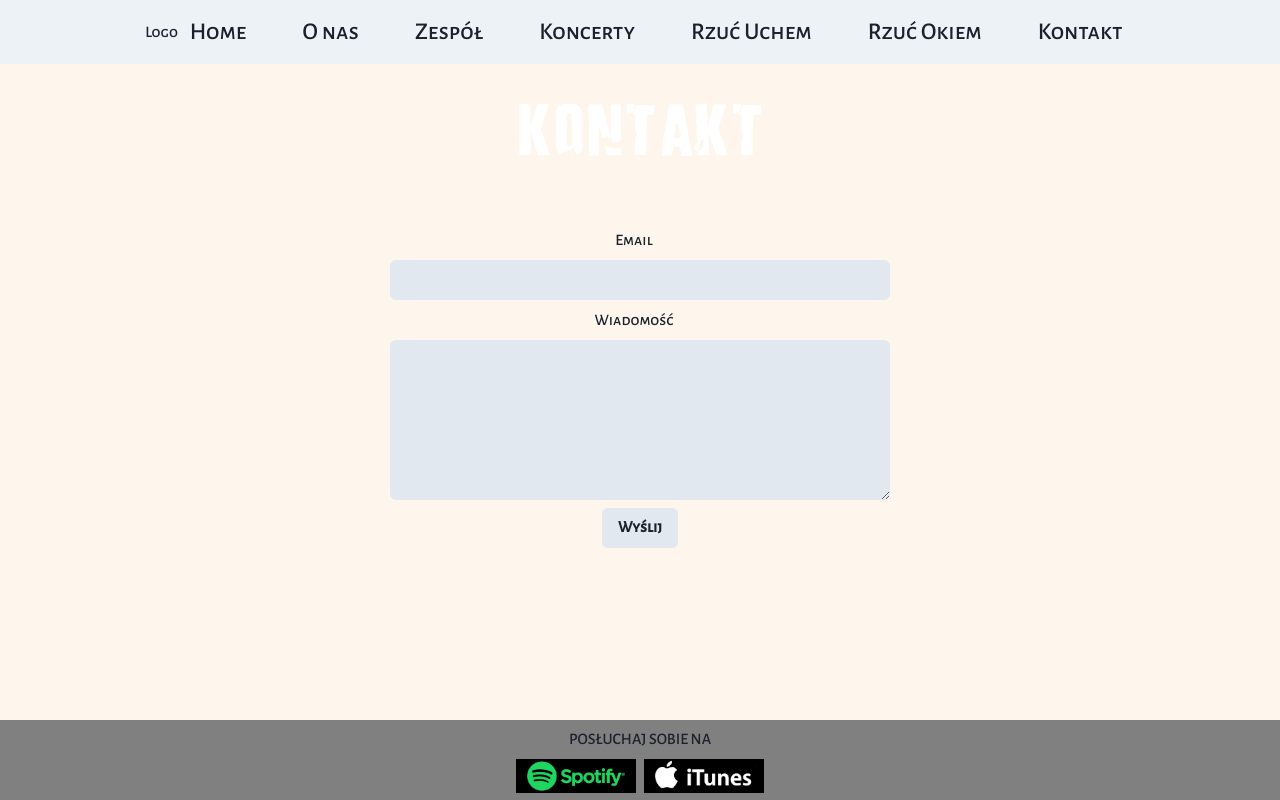
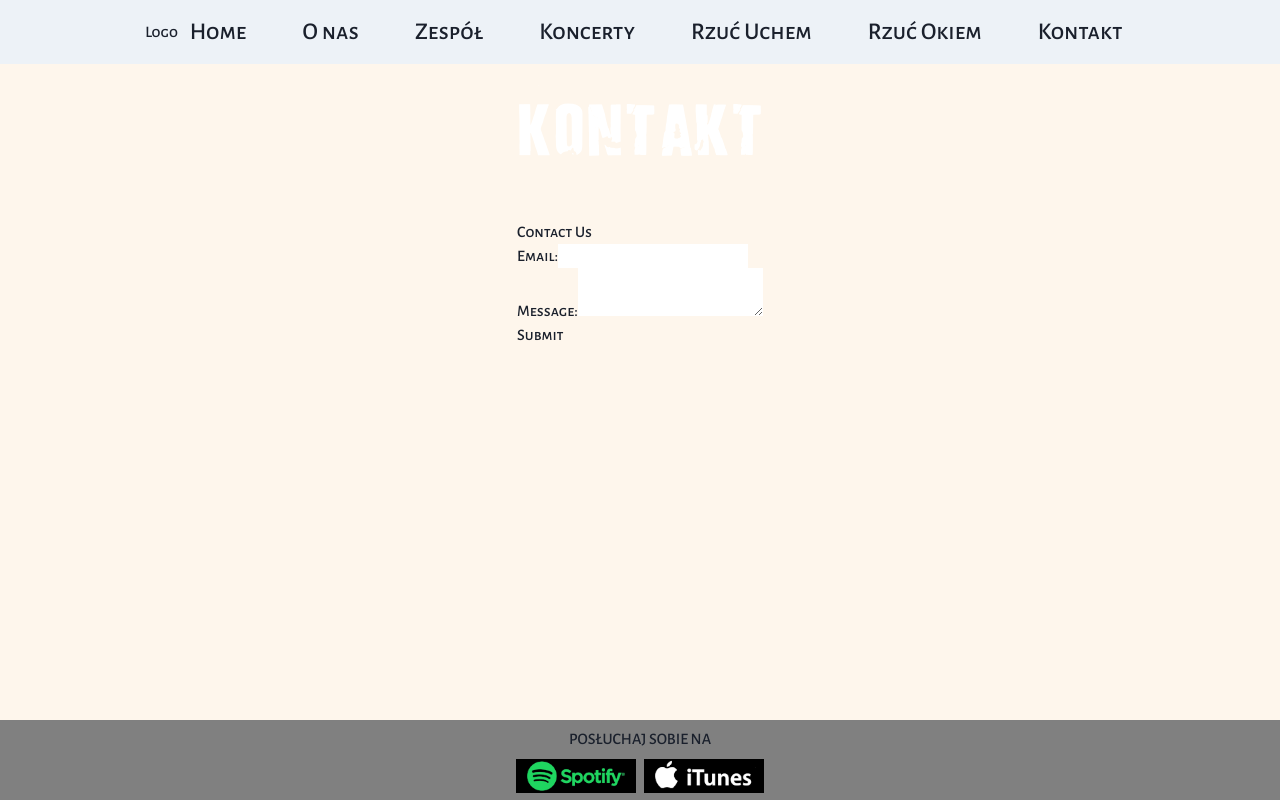
Before and after one commit to mruszkiewicz-dev/tarlo-website, a Next.js app: page /contact in a window 1280 px wide. Built offline with nearby package versions, Linux system fonts and the light colour scheme.

Commit message:
nodemailer

```diff
--- a/package.json
+++ b/package.json
@@ -27,6 +27,7 @@
   },
   "devDependencies": {
     "@types/node": "^20",
+    "@types/nodemailer": "^6.4.14",
     "@types/react": "^18",
     "@types/react-dom": "^18",
     "@typescript-eslint/eslint-plugin": "^6.11.0",
--- /dev/null
+++ b/src/components/ui/ContactForm.tsx
@@ -0,0 +1,45 @@
+'use client'
+
+import { useState } from 'react'
+
+function ContactForm() {
+  const [email, setEmail] = useState('')
+  const [message, setMessage] = useState('')
+
+  const handleSubmit = async (e: React.FormEvent) => {
+    e.preventDefault()
+
+    await fetch('/api/email', {
+      method: 'POST',
+      body: JSON.stringify({ email, message }),
+    })
+  }
+
+  return (
+    <div>
+      <h2>Contact Us</h2>
+      <form onSubmit={handleSubmit} className='space-y-10'>
+        <div>
+          <label>Email:</label>
+          <input
+            type='email'
+            value={email}
+            onChange={(e) => setEmail(e.target.value)}
+            required
+          />
+        </div>
+        <div>
+          <label>Message:</label>
+          <textarea
+            value={message}
+            onChange={(e) => setMessage(e.target.value)}
+            required
+          ></textarea>
+        </div>
+        <button type='submit'>Submit</button>
+      </form>
+    </div>
+  )
+}
+
+export default ContactForm
--- /dev/null
+++ b/src/pages/api/email.js
@@ -0,0 +1,25 @@
+import nodemailer from 'nodemailer'
+
+export default async function handler(request, res) {
+  const transport = nodemailer.createTransport({
+    service: 'gmail',
+    auth: {
+      user: process.env.NODEMAILER_MAIL,
+      pass: process.env.NODEMAILER_PW,
+    },
+  })
+
+  const mailOptions = {
+    from: process.env.NODEMAILER_MAIL,
+    to: process.env.NODEMAILER_MAIL,
+    subject: `Message from `,
+    text: 'test',
+  }
+
+  try {
+    await transport.sendMail(mailOptions)
+    return res.status(200).json({ message: 'Hello from Next.js!' })
+  } catch (err) {
+    return res.status(500).json({ message: 'test!', err })
+  }
+}
--- a/src/pages/api/mail.ts
+++ /dev/null
@@ -1,35 +0,0 @@
-import { sendMail } from ''
-// eslint-disable-next-line @typescript-eslint/no-unused-vars
-const handler = async (req, res) => {
-  try {
-    const { method } = req
-    switch (method) {
-      case 'POST': {
-        //Do some thing
-        await sendMail(
-          'TEST',
-          'dontkillme@bunnyfiedlabs.com',
-          'THI IS A TEST FOR MY MEDIUM USERS',
-        )
-        res.status(200).send('Success')
-        break
-      }
-      case 'GET': {
-        //Do some thing
-        res.status(200).send(req.auth_data)
-        break
-      }
-      default:
-        res.setHeader('Allow', ['POST', 'GET', 'PUT', 'DELETE'])
-        res.status(405).end(`Method ${method} Not Allowed`)
-        break
-    }
-  } catch (err) {
-    res.status(400).json({
-      error_code: 'api_one',
-      message: err.message,
-    })
-  }
-}
-
-export default handle
--- a/src/pages/contact.tsx
+++ b/src/pages/contact.tsx
@@ -1,12 +1,14 @@
 import { MyText } from '@/components/ui/my-text'
 import { Flex } from '@chakra-ui/react'
 import { Form } from '@/components/ui/form'
+import ContactForm from '@/components/ui/ContactForm'
+
 export default function Contact() {
   return (
     <>
       <MyText>Kontakt</MyText>
       <Flex mt={{ base: 2, xl: 10 }} align='center' justifyContent='center'>
-        <Form />
+        <ContactForm />
       </Flex>
     </>
   )
```
Also changed, not shown: src/services/mailService.js (deleted, +0 -27 lines), 2 other files (tests, documents, lock files or other folders).
